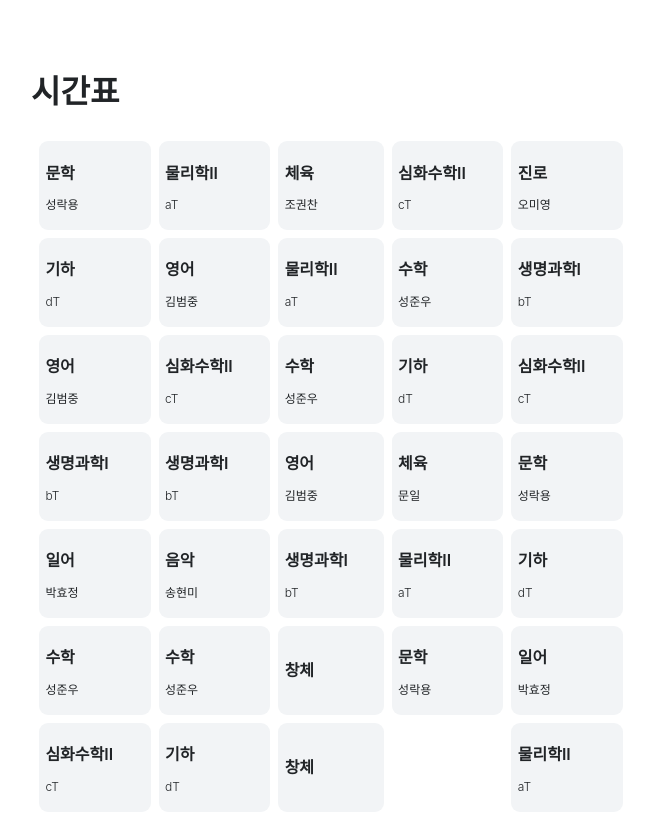
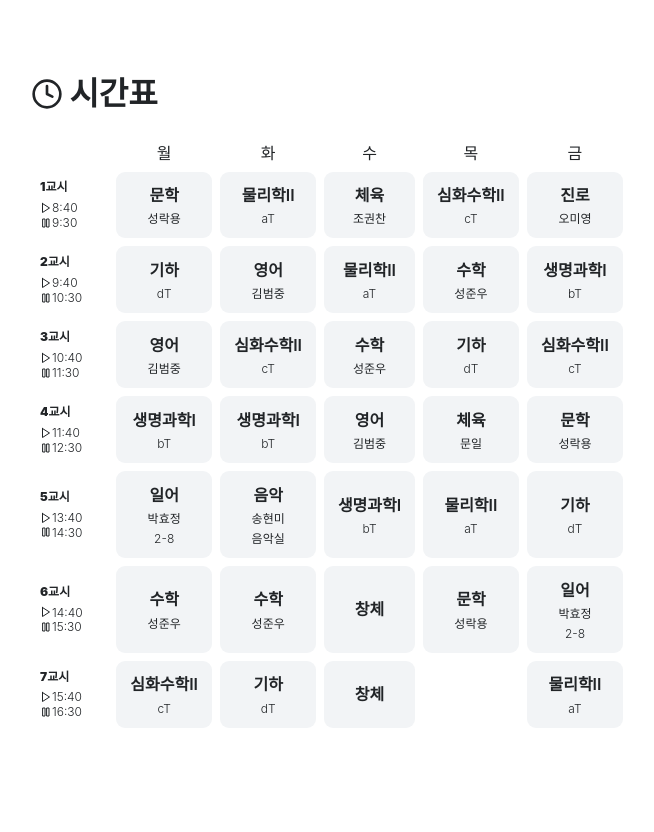
Before and after one commit to JedBeom/timetable, a React (Create React App) app in the folder app/: page / in a window 1280 px wide. Shown: the whole page, without its empty margins (309-963 px from the left). Built offline with nearby package versions, Linux system fonts and the light colour scheme; a web font is replaced by a local one.

Commit message:
mock-up with icons

```diff
--- a/app/package.json
+++ b/app/package.json
@@ -9,6 +9,7 @@
     "axios": "^0.21.1",
     "react": "^17.0.2",
     "react-dom": "^17.0.2",
+    "react-feather": "^2.0.9",
     "react-router-dom": "^5.2.0",
     "react-scripts": "4.0.3",
     "styled-components": "^5.3.0",
--- a/app/src/api/api.js
+++ b/app/src/api/api.js
@@ -1,4 +1,5 @@
 import { replaceElectiveSubjects } from "utils/timetable"
+import { Art, Foreign, ElecA, ElecB, ElecC, ElecD } from "define/subjects"
 
 const mockTimetable = {
   "Grade": 2,
@@ -295,12 +296,12 @@ const getTimetable = () => mockTimetable
 const mockElectiveSubjectsToUser = {
     UserID: "blarblar",
     ElectiveSubjectIDs: {
-        64: 0,
-        16: 2,
-        8: 3,
-        4: 4,
-        2: 5,
-        1: 6,
+        [Art]: 0,
+        [Foreign]: 2,
+        [ElecA]: 3,
+        [ElecB]: 4,
+        [ElecC]: 5,
+        [ElecD]: 6,
     }
 }
 
--- a/app/src/components/tables/full/Table.js
+++ b/app/src/components/tables/full/Table.js
@@ -1,13 +1,24 @@
 import styled from "styled-components"
 import Td from "components/tables/full/Td"
+import {Times, HangulWorkdays} from "define/times"
+import { Pause, PauseCircle, Play, PlayCircle, Sunrise, Sunset } from "../../../../node_modules/react-feather/dist/index"
 
 const Table = ({subjects}) => {
     if (!subjects) return null
-    return <WrapTable>
+    return <Container>
+        <StyledTable>
+        <thead>
+            {HangulWorkdays.map((v, i) => <Workday key={i}>{v}</Workday>)}
+        </thead>
         <tbody>
             {
                 [...Array(subjects[0].length).keys()].map(si => { // subject index in a day
                     return <tr key={si}>
+                        <Order>
+                            {si+1}교시
+                            <StartAt><Play size="1em"/>{Times[si].s}</StartAt>
+                            <EndAt><Pause size="1em"/>{Times[si].e}</EndAt>
+                        </Order>
                         {[...Array(subjects.length).keys()].map(di => { // day index
 
                             if (!subjects[di][si]) {
@@ -19,16 +30,44 @@ const Table = ({subjects}) => {
                 })
             }
         </tbody>
-    </WrapTable>
+    </StyledTable>
+    </Container>
 }
 
-const WrapTable = styled.table`
+const Workday = styled.td`
+text-align: center;
+min-width: 3.5rem;
+`
+
+const Order = styled.td`
+font-size: .75em;
+font-weight: 900;
+`
+
+const StartAt = styled.p`
+font-size: 1em;
+display: block;
+font-weight: 300;
+word-break: keep-all;
+margin-top: .5em;
+margin-bottom: 0;
+`
+
+const EndAt = styled(StartAt)`
+margin-top: 0;
+`
+
+const StyledTable = styled.table`
 width: 100%;
-overflow-x: scroll;
 border: none;
 font-size: 1rem;
 border-spacing: 0.5rem;
 border-collapse: separate !important;
 `
 
+const Container = styled.div`
+width: 100%;
+overflow-x: scroll;
+`
+
 export default Table
--- a/app/src/components/tables/full/Td.js
+++ b/app/src/components/tables/full/Td.js
@@ -4,6 +4,7 @@ const Td = ({today, subject}) => {
     return <WrapTd>
         <Name>{subject.ShortName}</Name>
         <Teacher>{subject.Teacher}</Teacher>
+        <Room>{subject.Room}</Room>
     </WrapTd>
 }
 
@@ -12,19 +13,28 @@ color: ${({theme}) => theme.text.default};
 background-color: ${({theme}) => theme.box.default};
 padding: .4em;
 border-radius: 9px;
+min-width: 3.5rem;
+text-align: center;
 
 word-break: keep-all;
 `
 
 const Name = styled.p`
 display: block;
+margin-top: .5em;
+margin-bottom: .5em;
 font-weight: 600;
 `
 
 const Teacher = styled.p`
 display: block;
+margin-top: 0;
+margin-bottom: .5em;
+
 font-weight: 300;
 font-size: .75em;
 `
 
+const Room = Teacher
+
 export default Td
--- /dev/null
+++ b/app/src/define/subjects.js
@@ -0,0 +1,10 @@
+const Art = 0b1000000
+const Extra = 0b0100000
+const Foreign = 0b0010000
+const ElecA = 0b0001000
+const ElecB = 0b0000100
+const ElecC = 0b0000010
+const ElecD= 0b0000001
+const Elec = [ElecA, ElecB, ElecC, ElecD]
+
+export {Art, Extra, Foreign, ElecA, ElecB, ElecC, ElecD, Elec}
--- /dev/null
+++ b/app/src/define/times.js
@@ -0,0 +1,16 @@
+const Times = [
+    {s: "8:40", e: "9:30"},
+    {s: "9:40", e: "10:30"},
+    {s: "10:40", e: "11:30"},
+    {s: "11:40", e: "12:30"},
+    {s: "13:40", e: "14:30"},
+    {s: "14:40", e: "15:30"},
+    {s: "15:40", e: "16:30"},
+    {s: "16:50", e: "18:00"},
+]
+
+const HangulWorkdays = [
+    "", "월", "화", "수", "목", "금"
+]
+
+export {Times, HangulWorkdays}
--- a/app/src/pages/Page2.js
+++ b/app/src/pages/Page2.js
@@ -2,6 +2,7 @@ import {getProcessedSubjects} from "api/api"
 import Table from "components/tables/full/Table"
 import { useEffect, useState } from "react"
 import View from "ui/View"
+import { Clock } from "../../node_modules/react-feather/dist/index"
 
 const Page2 = () => {
     const [subjects, setSubjects] = useState()
@@ -14,7 +15,7 @@ const Page2 = () => {
         get()
     }, [])
 
-    return <View title="시간표">
+    return <View icon={<Clock size="2rem"/>} title="시간표">
         <Table subjects={subjects}/>
     </View>
 }
--- a/app/src/ui/GlobalStyles.js
+++ b/app/src/ui/GlobalStyles.js
@@ -1,12 +1,11 @@
 import { createGlobalStyle } from "styled-components";
 
 const GlobalStyles = createGlobalStyle`
-html {
+html, body {
     height: 100%;
     scroll-behavior: smooth;
-}
-#root {
-    height: 100vh;
+    padding: 0;
+    margin: 0;
 }
 * {
     font-family: -apple-system, BlinkMacSystemFont, 'Apple SD Gothic Neo', Pretendard, Roboto, 'Noto Sans KR', 'Segoe UI', 'Malgun Gothic', sans-serif;
@@ -19,6 +18,10 @@ body {
         background-color: #17171B;
     }
 }
+svg {
+    position: relative;
+    top: .15em;
+}
 `
 
 export default GlobalStyles
--- a/app/src/ui/Header.js
+++ b/app/src/ui/Header.js
@@ -8,10 +8,15 @@ const Header = ({title, scrolled}) => {
 
 const Div = styled.div`
 background-color: ${({theme}) => theme.bg};
+background-size: 100%;
+
+width: 100%auto;
 
 display: flex;
 align-items: center;
 justify-content: center;
+
+overflow: hidden;
 
 position: sticky;
 top: 0;
@@ -21,6 +26,8 @@ padding-top: calc(env(safe-area-inset-top) + .5rem);
 
 font-weight: 600;
 font-size: 1.2rem;
+
+z-index: 100;
 
 pointer-events: none;
 
--- a/app/src/ui/View.js
+++ b/app/src/ui/View.js
@@ -5,10 +5,10 @@ import Header from "ui/Header"
 import { NtoBr } from "utils/html"
 
 const handleScroll = (setScrolled) => {
-    return () => setScrolled(window.scrollY > 30)
+    return () => setScrolled(window.scrollY > 40)
 }
 
-const View = ({title, children}) => {
+const View = ({icon, title, children}) => {
     const [scrolled, setScrolled] = useState(false)
 
     useEffect(() => {
@@ -22,16 +22,16 @@ const View = ({title, children}) => {
 
     return <>
     <Header scrolled={scrolled} title={title}/>
-     <Wrapper>
-        {title ? <Title>{NtoBr(title)}</Title> : null }
+     <Contents>
+        {title ? <Title>{icon} {NtoBr(title)}</Title> : null }
         {children}
-    </Wrapper>
+    </Contents>
     </>
 }
 
-const Wrapper = styled.div`
+const Contents = styled.div`
 margin: 0 auto;
-padding: 0 .75rem .75rem .75rem;
+padding: 0 .75rem 5rem .75rem;
 max-width: 600px;
 font-size: 1rem;
 
--- a/app/src/utils/timetable.js
+++ b/app/src/utils/timetable.js
@@ -1,7 +1,10 @@
 const replaceElectiveSubjects = (subjects, es, es2u) => {
+    if (!subjects || !es || !es2u) {
+        return subjects
+    }
     for (let i=0; i<subjects.length; i++) {
         for (let j=0; j<subjects[i].length;j++) {
-            if (subjects[i][j].AvailableBit != 0) {
+            if (subjects[i][j].AvailableBit !== 0) {
                 subjects[i][j] = es[es2u.ElectiveSubjectIDs[subjects[i][j].AvailableBit]]
             }
         }
```
Also changed, not shown: 1 other file (tests, documents, lock files or other folders).
